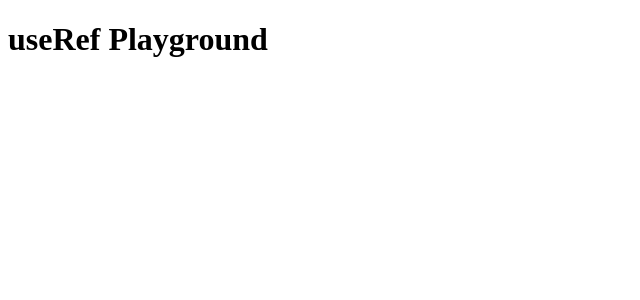
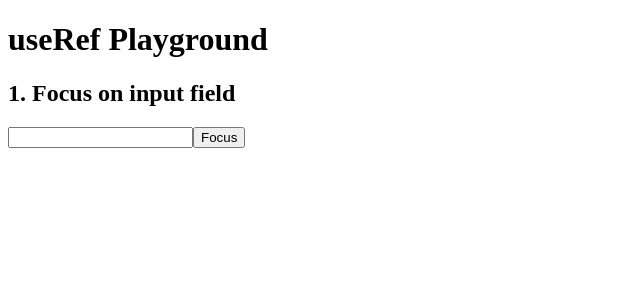
Before and after one commit to szymon-malinowski/use-ref-playground, a React (Vite) app: page / in a window 1280 px wide. Shown: the top 300 px of the page, without its empty margins (0-640 px from the left). Built offline with nearby package versions, Linux system fonts and the light colour scheme.

Commit message:
add Playground component with input focus functionality

```diff
--- a/src/components/playground.jsx
+++ b/src/components/playground.jsx
@@ -1,7 +1,22 @@
+import { useRef } from "react";
+
 export default function Playground() {
+  const inputRef = useRef(null);
+
+  function handleFocus() {
+    // Only focus, if inputRef is not null
+    inputRef.current?.focus();
+    console.log(inputRef.current);
+  }
+
   return (
     <>
       <h1>useRef Playground</h1>
+      <section>
+        <h2>1. Focus on input field</h2>
+        <input type="text" ref={inputRef} />
+        <button onClick={handleFocus}>Focus</button>
+      </section>
     </>
   );
 }
```
